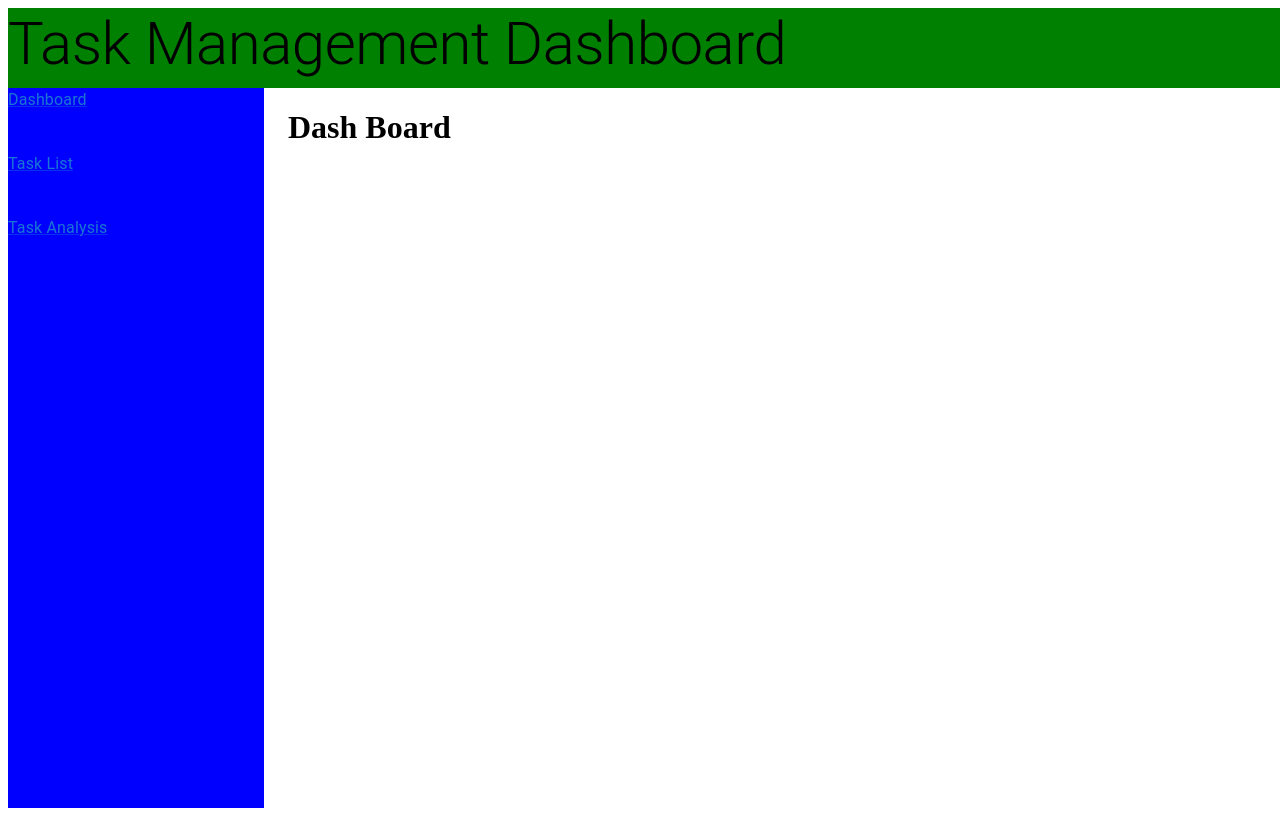
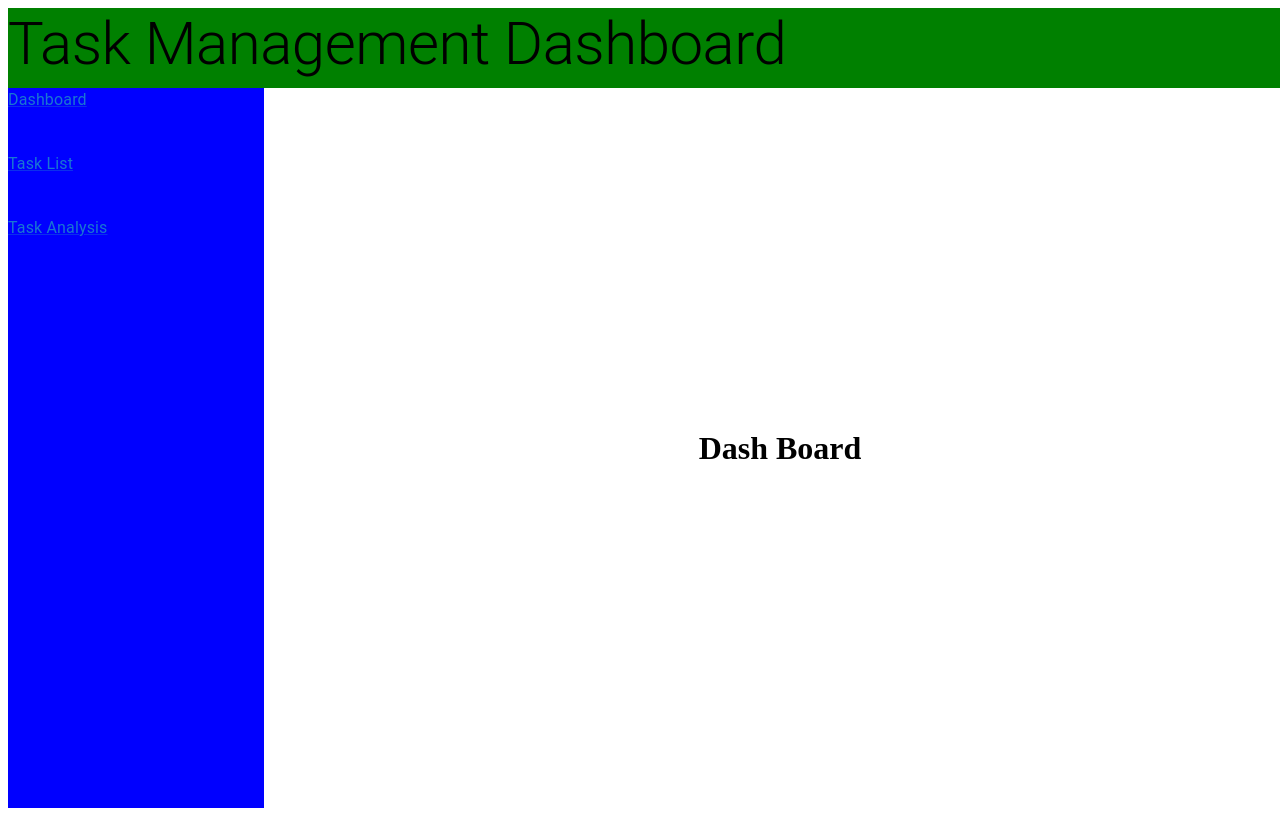
Before and after one commit to hiroto-safie/personalTodoDashbords, a React (Vite) app: page / in a window 1280 px wide. Built offline with nearby package versions, Linux system fonts and the light colour scheme.

Commit message:
add: CenterLayout

```diff
--- /dev/null
+++ b/src/components/layout/CenterLayout.tsx
@@ -0,0 +1,23 @@
+import { Container, Stack } from "@mui/material"
+
+interface CenterLayoutProps {
+    children: React.ReactNode;
+    maxWidth?: "xs" | "sm" | "md" | "lg" | "xl" | false;
+}
+
+export const CenterLayout: React.FC<CenterLayoutProps> = ({ children, maxWidth }) => {
+    return (
+        <Container maxWidth={maxWidth}>
+            <Stack
+                direction="column"
+                justifyContent="center"
+                alignItems="center"
+                flexWrap="nowrap"
+                gap={8}
+                sx={{ height: "100%", position: "relative" }}
+            >
+                {children}
+            </Stack>
+        </Container>
+    )
+}
--- a/src/components/layout/Layout.tsx
+++ b/src/components/layout/Layout.tsx
@@ -2,6 +2,7 @@ import { Outlet } from "react-router-dom"
 import { Header } from "./Header"
 import { Sidebar } from "./Sidebar"
 import { Stack } from "@mui/material"
+import { CenterLayout } from "./CenterLayout"
 
 const Layout = () => {
     return(
@@ -9,7 +10,9 @@ const Layout = () => {
             <Header />
             <Stack direction="row">
                 <Sidebar />
-                <Outlet />
+                <CenterLayout>
+                    <Outlet />
+                </CenterLayout>
             </Stack>
         </>
     )
```
